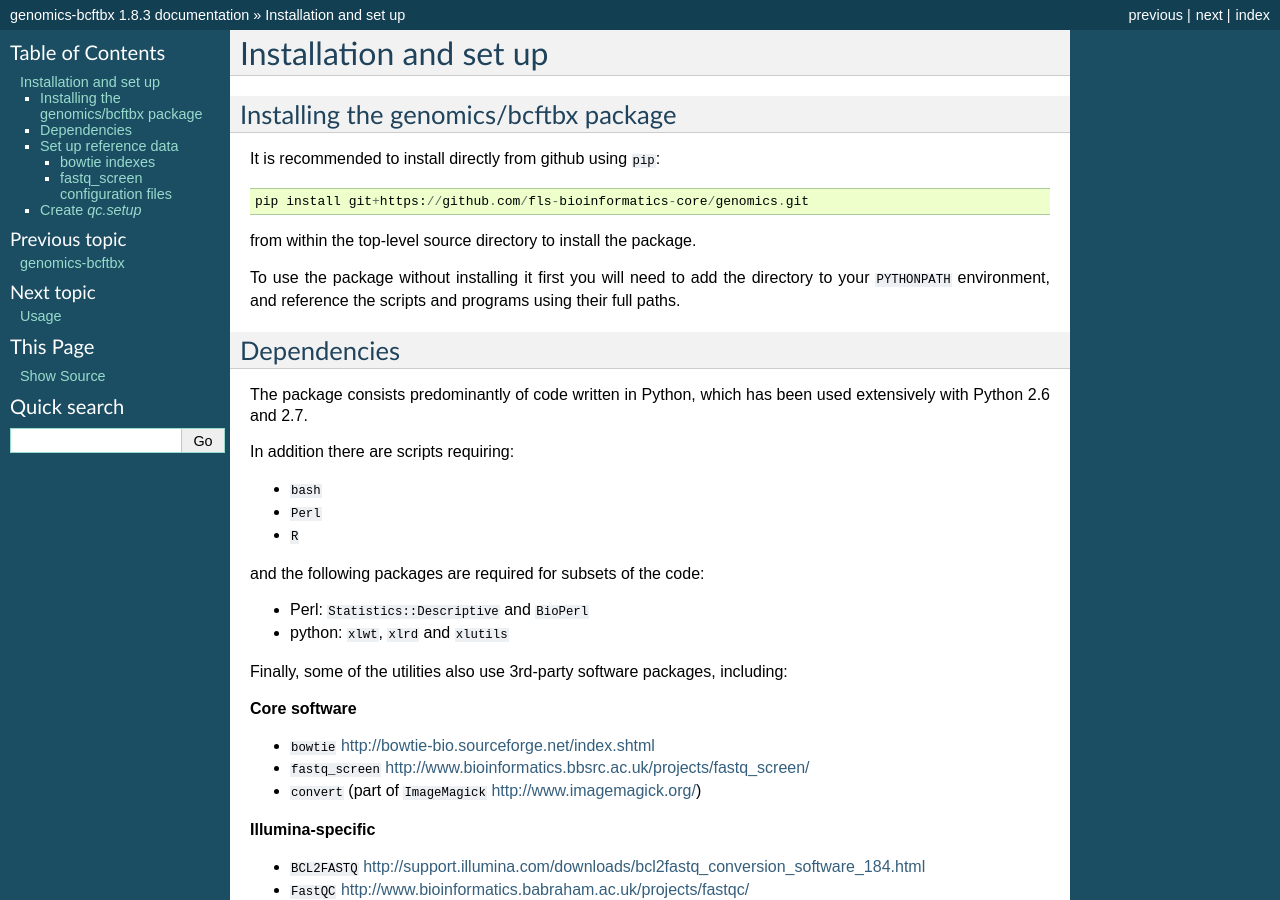
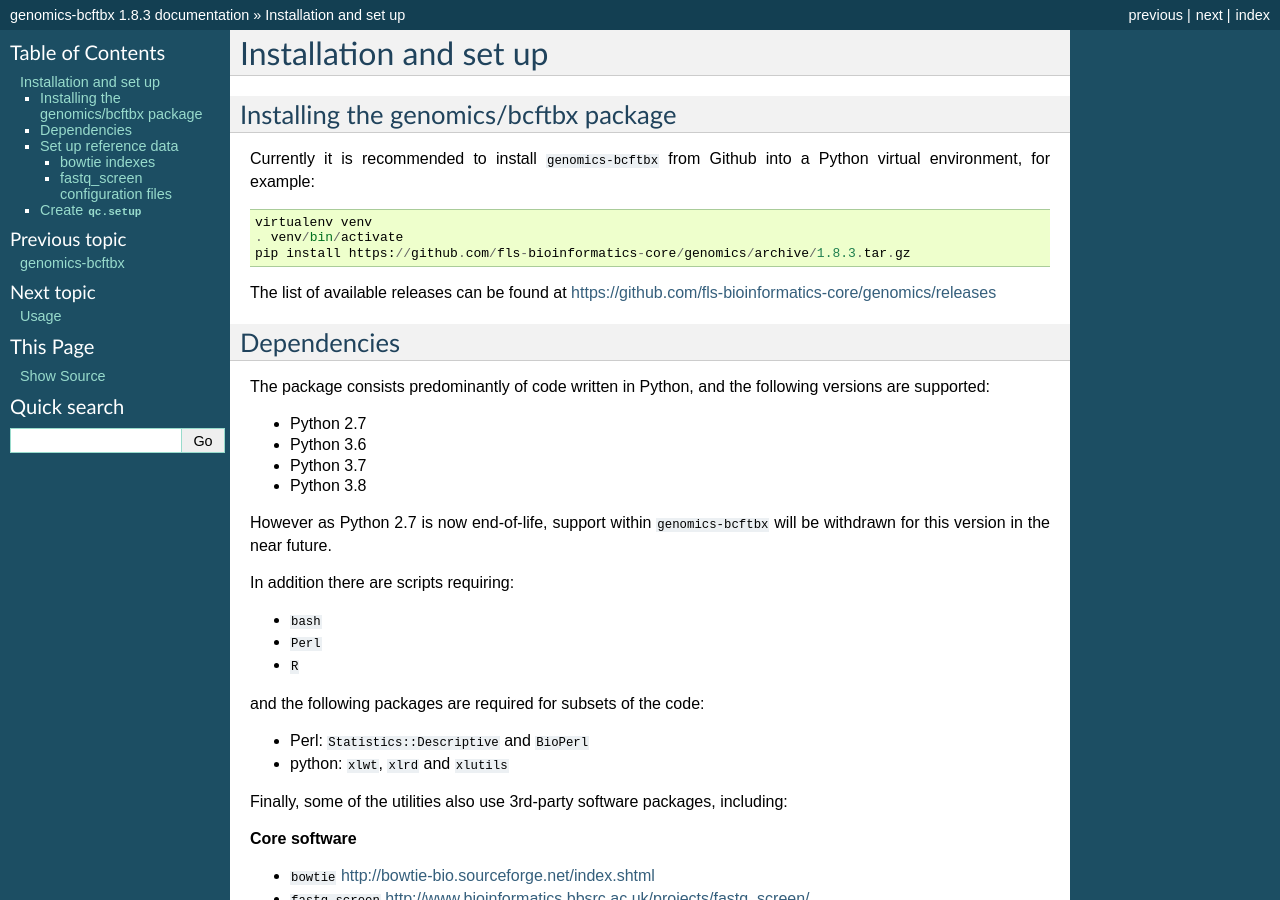
Before and after one commit to fls-bioinformatics-core/genomics, a Sphinx documentation site: the page built from docs/source/config.rst, in a window 1280 px wide and 900 px high. Built offline with Sphinx 7.4.7, drawn with Linux system fonts in a browser that asks for light colours.

Commit message:
Update installation and dependency information in the documentation, including supported Python versions.

```diff
--- a/docs/source/config.rst
+++ b/docs/source/config.rst
@@ -4,22 +4,31 @@ Installation and set up
 Installing the genomics/bcftbx package
 **************************************
 
-It is recommended to install directly from github using ``pip``::
+Currently it is recommended to install ``genomics-bcftbx`` from Github
+into a Python virtual environment, for example:
 
-    pip install git+https://github.com/fls-bioinformatics-core/genomics.git
+::
 
-from within the top-level source directory to install the package.
+    virtualenv venv
+    . venv/bin/activate
+    pip install https://github.com/fls-bioinformatics-core/genomics/archive/1.8.3.tar.gz
 
-To use the package without installing it first you will need to add the
-directory to your ``PYTHONPATH`` environment, and reference the scripts and
-programs using their full paths.
+The list of available releases can be found at https://github.com/fls-bioinformatics-core/genomics/releases
 
 
 Dependencies
 ************
 
-The package consists predominantly of code written in Python, which has been
-used extensively with Python 2.6 and 2.7.
+The package consists predominantly of code written in Python, and the
+following versions are supported:
+
+* Python 2.7
+* Python 3.6
+* Python 3.7
+* Python 3.8
+
+However as Python 2.7 is now end-of-life, support within ``genomics-bcftbx``
+will be withdrawn for this version in the near future.
 
 In addition there are scripts requiring:
 
@@ -126,8 +135,8 @@ for colorspace. (In each case the path is the base name for the index files.)
 
 .. _qc_setup:
 
-Create `qc.setup`
-*****************
+Create ``qc.setup``
+*******************
 
 When the package is installed a template ``qc.setup.sample`` file is
 created in the ``config`` subdirectory - it needs to be copied to ``qc.setup``
```
